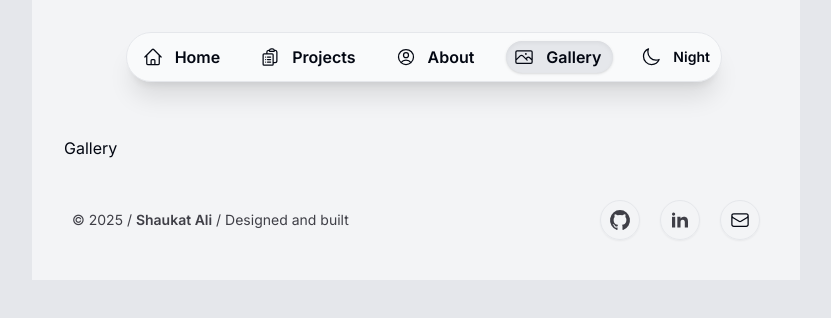
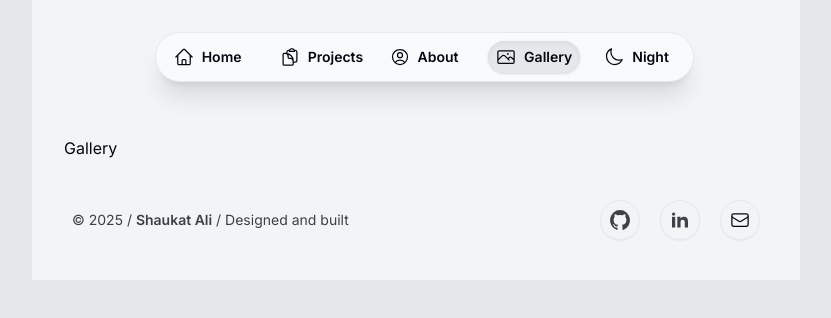
Before and after one commit to Shaukat-AB/sk-portfolio, a Next.js app: page /gallery in a window 1280 px wide. Shown: the top 318 px of the page, without its empty margins (224-1055 px from the left). Built offline with nearby package versions, Linux system fonts and the light colour scheme.

Commit message:
refactor: NavLink and ThemeChangeButton to share parent ListItemWrapper, update styles and improve text with spacing

```diff
--- a/src/components/navbar/NavLink.tsx
+++ b/src/components/navbar/NavLink.tsx
@@ -10,7 +10,7 @@ export const NavLink = (
   const pathname = usePathname();
 
   return (
-    <li className="min-w-11/12 md:min-w-20">
+    <ListItemWrapper>
       <Link
         className={`${
           pathname === props.href ? 'inset-shadow-sm shadow bg-bg-active' : ''
@@ -18,8 +18,12 @@ export const NavLink = (
         {...props}
       >
         <span className="size-5">{props.children}</span>
-        <span className="inline font-semibold px-1">{props.name}</span>
+        <span className="inline font-semibold">{props.name}</span>
       </Link>
-    </li>
+    </ListItemWrapper>
   );
 };
+
+export const ListItemWrapper = ({ children }: { children: ReactNode }) => {
+  return <li className="flex-1 min-w-11/12 md:min-w-20 text-sm">{children}</li>;
+};
--- a/src/components/navbar/Navbar.tsx
+++ b/src/components/navbar/Navbar.tsx
@@ -21,9 +21,9 @@ export const Navbar = () => {
   const [open, setOpen] = useState(false);
 
   return (
-    <div className="grid grid-cols-[auto_auto] md:inline-block absolute py-4 space-x-4 bottom-0 md:relative">
-      <div className={open ? 'col-start-2' : 'hidden md:inline-block'}>
-        <nav className="min-w-40 max-w-3xs md:max-w-3xl p-2 bg-bg-focus border border-bg-active md:rounded-full rounded-3xl shadow-xl">
+    <div className="grid grid-cols-[auto_100%] md:inline-block absolute py-4 space-x-4 bottom-0 md:relative">
+      <div className={open ? 'col-start-2 w-full' : 'hidden md:inline-block'}>
+        <nav className="min-w-40 p-2 bg-bg-focus border border-bg-active md:rounded-full rounded-3xl shadow-xl">
           <ul className="w-full py-3 md:py-0 inline-flex flex-col items-center md:flex-row gap-5">
             <NavLink href="/" name="Home">
               <HomeIcon />
--- a/src/components/navbar/ThemeChangeButton.tsx
+++ b/src/components/navbar/ThemeChangeButton.tsx
@@ -3,6 +3,7 @@
 import { DayIcon, NightIcon } from '@/lib/icons';
 import { useTheme } from 'next-themes';
 import { Activity } from 'react';
+import { ListItemWrapper } from './NavLink';
 
 export const ThemeChangeButton = () => {
   const { theme, setTheme } = useTheme();
@@ -11,7 +12,7 @@ export const ThemeChangeButton = () => {
   const name = isDark ? 'Day' : 'Night';
 
   return (
-    <li className="min-w-11/12 md:min-w-20 flex items-center justify-start md:justify-self-center-safe">
+    <ListItemWrapper>
       <button
         onClick={() => setTheme(isDark ? 'light' : 'dark')}
         className="w-full cursor-pointer text-bg-content gap-2 min-w-8 h-8 p-2 flex items-center justify-start md:justify-self-center-safe rounded-full transition-all hover:bg-bg-active active:inset-shadow-sm active:shadow"
@@ -24,10 +25,8 @@ export const ThemeChangeButton = () => {
           <NightIcon className="size-5" />
         </Activity>
 
-        <span className="w-9 px-1 text-left inline font-semibold text-sm">
-          {name}
-        </span>
+        <span className="text-left inline font-semibold text-sm">{name}</span>
       </button>
-    </li>
+    </ListItemWrapper>
   );
 };
--- a/src/lib/icons/index.ts
+++ b/src/lib/icons/index.ts
@@ -1,6 +1,5 @@
 import {
   HomeIcon,
-  ClipboardDocumentListIcon,
   UserCircleIcon,
   PhotoIcon,
   SunIcon,
@@ -11,11 +10,12 @@ import {
   ArrowTopRightOnSquareIcon,
   ChevronRightIcon,
   ChevronLeftIcon,
+  ClipboardDocumentIcon,
 } from '@heroicons/react/24/outline';
 
 export {
   HomeIcon,
-  ClipboardDocumentListIcon as ProjectIcon,
+  ClipboardDocumentIcon as ProjectIcon,
   UserCircleIcon as AboutIcon,
   PhotoIcon as GalleryIcon,
   SunIcon as DayIcon,
```
